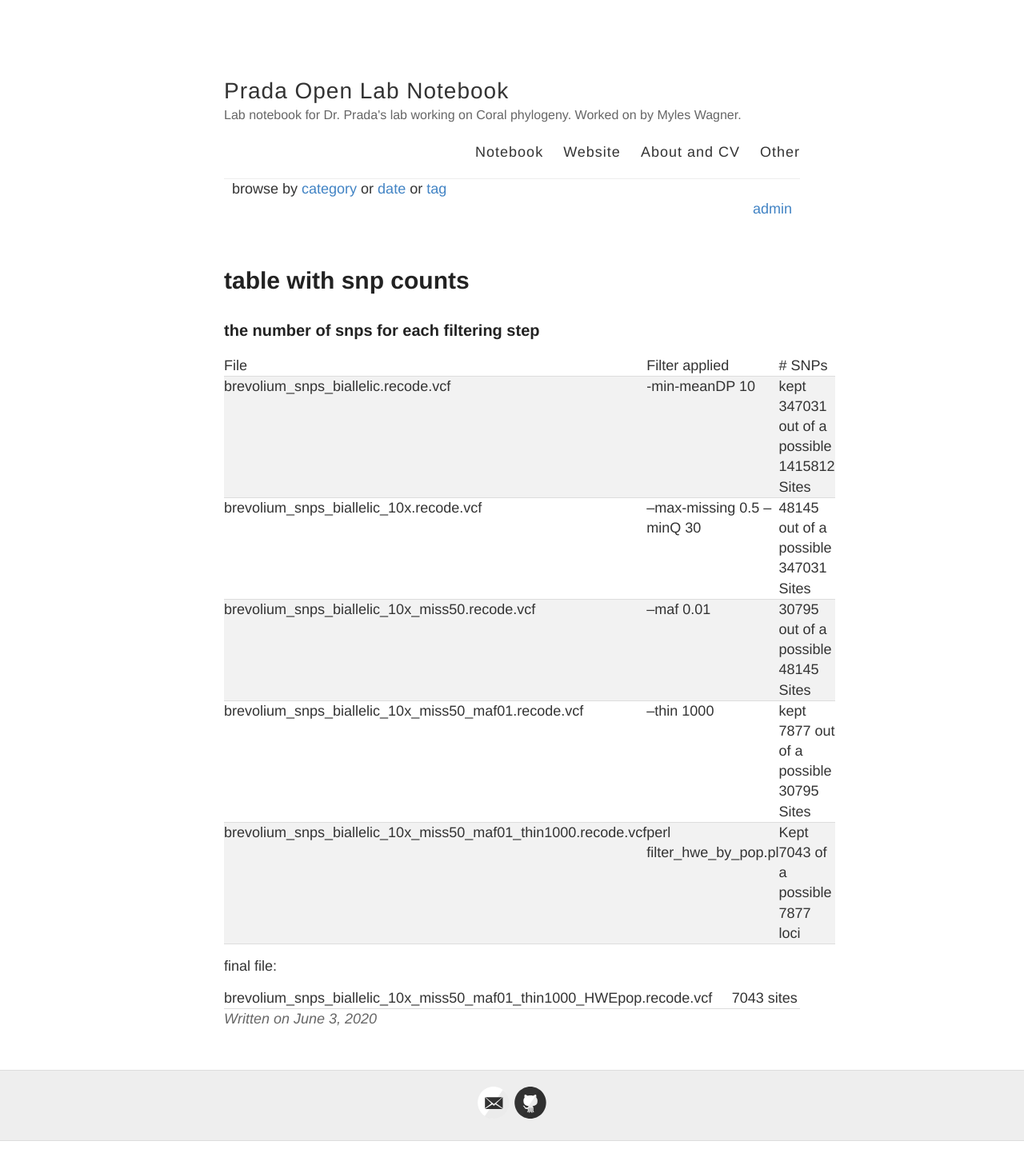
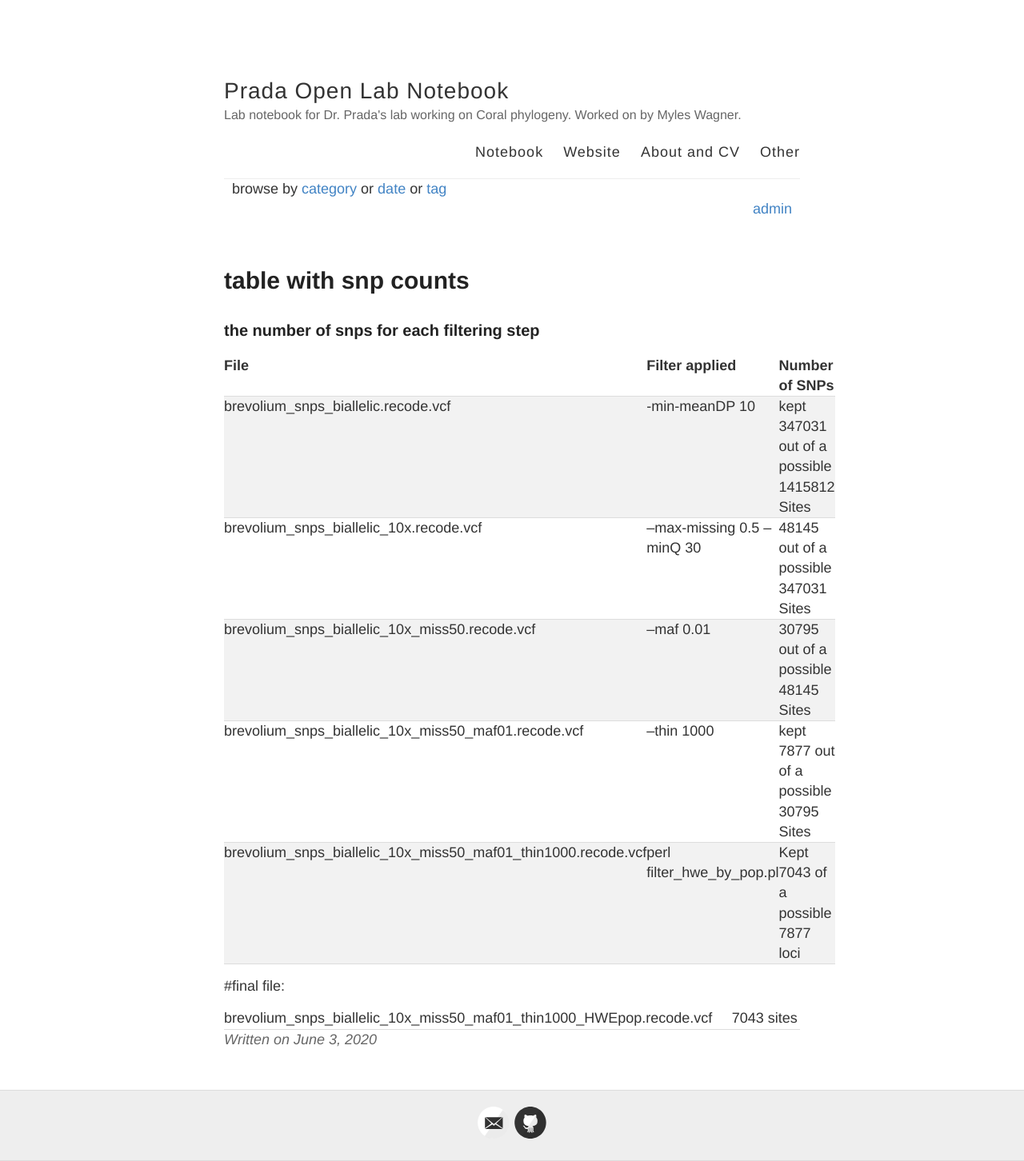
Before and after one commit to Mwags24/Brevolium_Notebook, a Jekyll site: the page built from _posts/2020-6-03-SNP_counts.md, in a window 1280 px wide. Shown: the whole page at 80% size. Built offline with Jekyll 4.4.1, drawn with Linux system fonts in a browser that asks for light colours; before the commit the page ends 1427 px from its top, so only the background shows below that.

Commit message:
Update 2020-6-03-SNP_counts.md

```diff
--- a/_posts/2020-6-03-SNP_counts.md
+++ b/_posts/2020-6-03-SNP_counts.md
@@ -7,7 +7,7 @@ tags:
 
 ### the number of snps for each filtering step
 
-|File|Filter applied|# SNPs|
+|**File**|**Filter applied**|**Number of  SNPs**|
 |brevolium_snps_biallelic.recode.vcf | -min-meanDP 10 |kept 347031 out of a possible 1415812 Sites|
 | brevolium_snps_biallelic_10x.recode.vcf | –max-missing 0.5 –minQ 30 | 48145 out of a possible 347031 Sites |
 |brevolium_snps_biallelic_10x_miss50.recode.vcf | –maf 0.01 | 30795 out of a possible 48145 Sites |
@@ -16,6 +16,6 @@ tags:
 
 
 
-final file:
+#final file:
 
 |brevolium_snps_biallelic_10x_miss50_maf01_thin1000_HWEpop.recode.vcf| 7043 sites|
```
